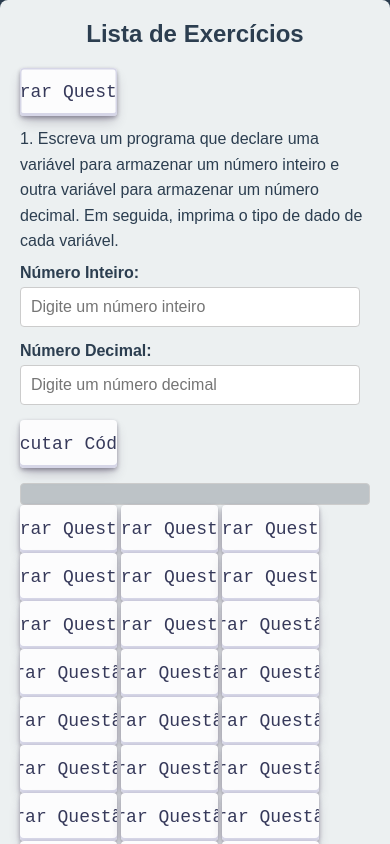
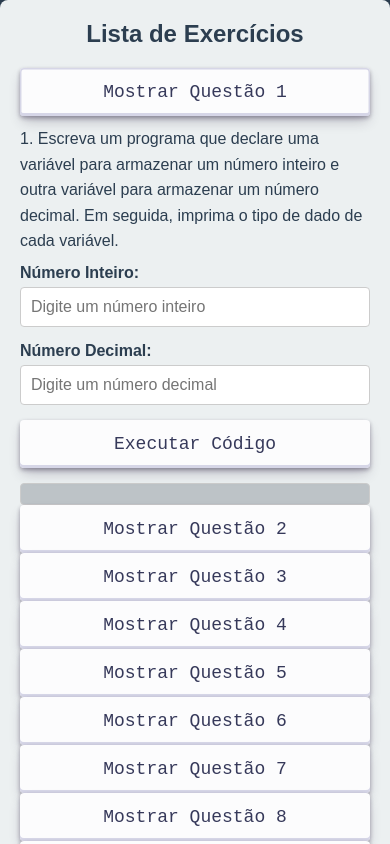
Before and after one commit to GuilhQueiroz/ListaDeQuestoes, a plain HTML site: page index.html in a window 390 px wide. Both pictures are taken after a click on the button "Mostrar Questão 1". Shown: the top 844 px of the page. Drawn offline with Linux system fonts and the light colour scheme.

Commit message:
deixando responsivo

```diff
--- a/style.css
+++ b/style.css
@@ -9,8 +9,8 @@ body {
   height: 100vh;
 }
 .container {
+  width: 100%;
   max-width: 800px;
-  width: 100%;
   margin: auto;
   padding: 20px;
   border-radius: 8px;
@@ -82,7 +82,7 @@ body {
   font-weight: bold;
 }
 .input-group input {
-  width: calc(100% - 10px);
+  width: 100%;
   padding: 10px;
   border: 1px solid #ccc;
   border-radius: 4px;
@@ -102,3 +102,10 @@ p {
   line-height: 1.6;
   margin: 10px 0;
 }
+
+/* Estilos para telas menores */
+@media screen and (max-width: 600px) {
+  .button-30 {
+      width: 100%;
+  }
+}
```
